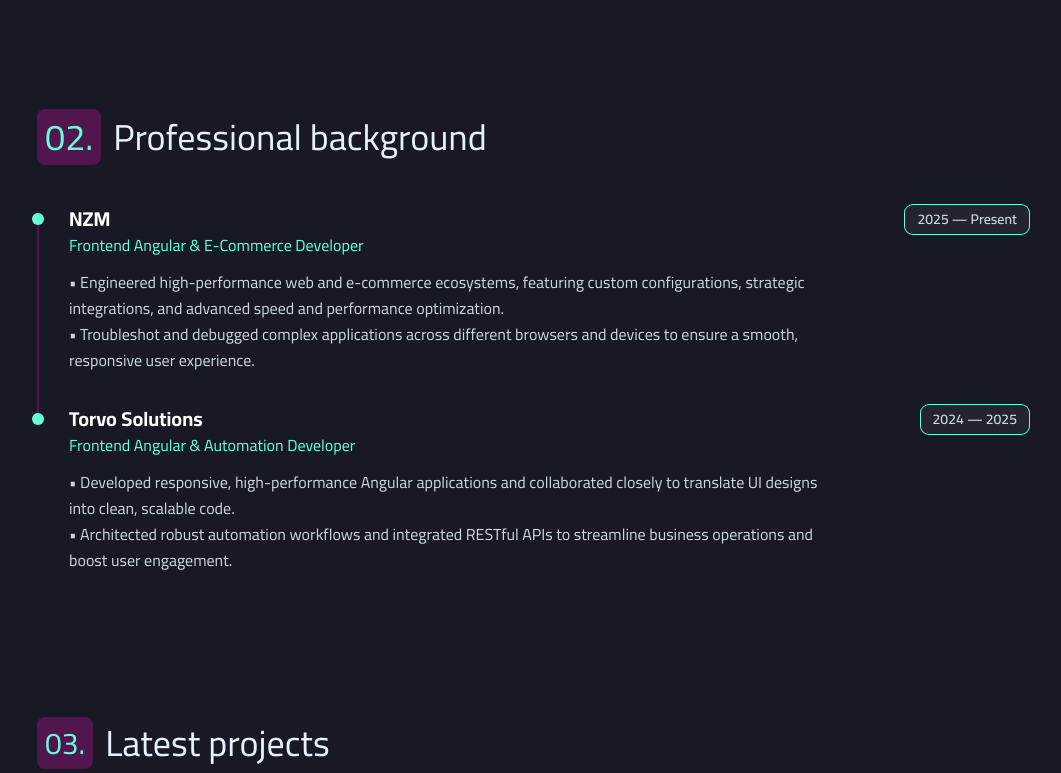
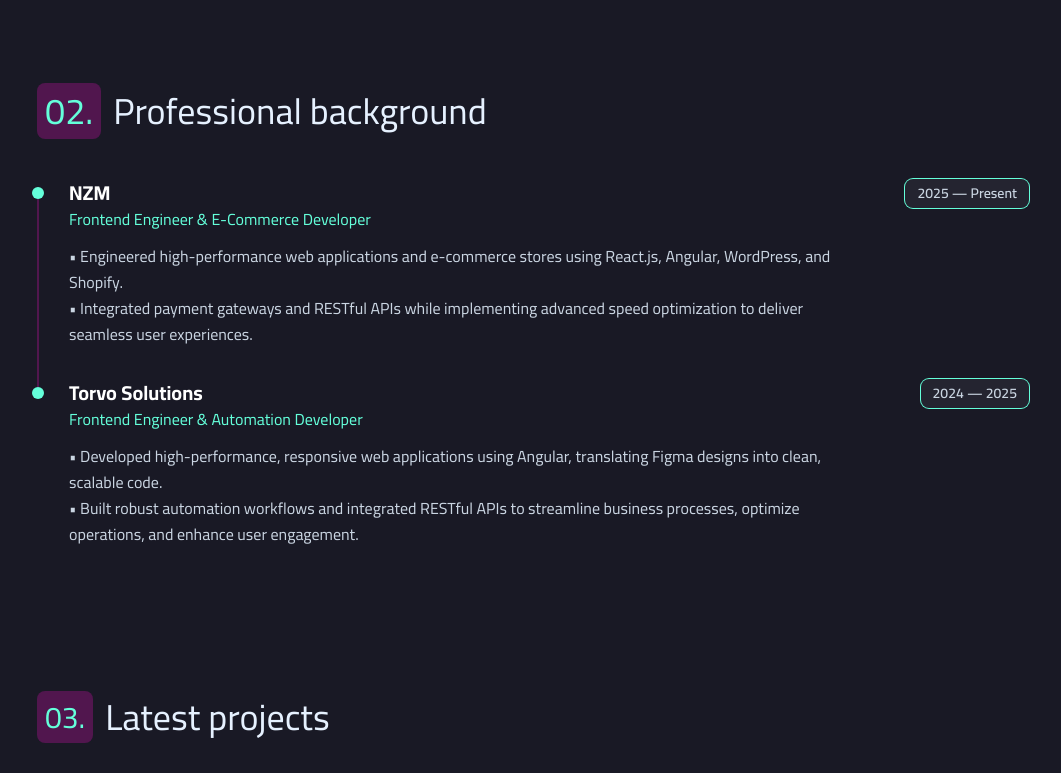
Before and after one commit to muhmed-abdelaziem/mohamed-abdelaziem, an Astro site: page /en in a window 1280 px wide. Shown: the part 1777-2550 px from the top of the page, without its empty margins (107-1168 px from the left). Built offline with nearby package versions, Linux system fonts and the light colour scheme; Astro itself is replaced by a stand-in of ours.

Commit message:
update some files

```diff
--- a/src/i18n/translations.ts
+++ b/src/i18n/translations.ts
@@ -18,7 +18,7 @@
       role: "Frontend Engineer & E-Commerce Developer",
       years: "+٢ سنوات",
       description:
-        " من الخبرة في بناء بنيات برمجية متقدمة وتطوير منصات الويب الرقمية.",
+        " من الخبرة في بناء بنيات برمجية متقدمة وتطوير منصات الويب الرقمية والتجارة الإلكترونية.",
       cta: "هل نبدأ العمل؟",
       ariaDown: "التمرير إلى القسم التالي",
     },
@@ -28,8 +28,8 @@
       badge: "٠١.",
       title: "عني",
       whoTitle: "من هو محمد عبد العظيم؟",
-      bio1: 'أنا <strong class="text-white">مطور واجهات أمامية ومطور شامل (Frontend Engineer & E-Commerce Developer)</strong> أركز على بناء تجارب رقمية عالية الأداء. متخصص في استخدام <span class="font-[500] text-[var(--color-primary)]">Angular, Tailwind CSS, PrimeNG و Node.js</span>، وأقوم بتصميم واجهات قابلة للتوسع وتحسين بيئات التجارة الإلكترونية مثل Shopify.',
-      bio2: "أقود فرقاً إبداعية وأنسق استراتيجيات رقمية متعددة المنصات، وأربط بين التطوير التقني المتقدم والرؤية التجارية القوية لتحقيق نتائج حقيقية.",
+      bio1: 'أنا <strong class="text-white">مهندس واجهات أمامية ومطور تجارة إلكترونية (Frontend Engineer & E-Commerce Developer)</strong> أركز على بناء تجارب رقمية عالية الأداء. متخصص في استخدام <span class="font-[500] text-[var(--color-primary)]">Angular, React.js, Tailwind CSS, PrimeNG و Node.js</span>، وأقوم بتصميم واجهات قابلة للتوسع وتطوير متاجر وتطبيقات التجارة الإلكترونية مثل Shopify و WordPress.',
+      bio2: "أربط بين التطوير التقني المتقدم والرؤية التجارية القوية لتحقيق نتائج حقيقية ورفع معدلات التحويل للمتاجر والتطبيقات.",
       workingAt: "أقود العمل في",
       studyingAt: "أبني في",
       certTitle: "الكورسات",
@@ -43,23 +43,23 @@
       items: [
         {
           company: "NZM",
-          role: "Frontend Angular & E-Commerce Developer",
+          role: "Frontend Engineer & E-Commerce Developer",
           duration: "2025 - الحاضر",
           isActive: true,
           description: `
-     هندسة وتطوير أنظمة Web و E-commerce ecosystems عالية الأداء، مع إعداد تكوينات مخصصة (Custom Configurations)، وتكاملات استراتيجية، وتحسينات متقدمة للسرعة والأداء (Speed and Performance Optimization).<br/>
-استكشاف أخطاء التطبيقات المعقدة وإصلاحها (Troubleshooting & Debugging) عبر مختلف المتصفحات والأجهزة لضمان تجربة مستخدم سلسة ومتجاوبة (Responsive User Experience).
+تطوير وهندسة تطبيقات ويب ومتاجر إلكترونية عالية الأداء باستخدام React.js و Angular و WordPress و Shopify.<br/>
+ربط بوابات الدفع الإلكتروني والـ RESTful APIs مع تطبيق تحسينات متقدمة للسرعة والأداء لتقديم تجربة مستخدم سلسة.
           `,
         },
 
         {
           company: "Torvo Solutions",
-          role: "Frontend Angular & Automation Developer",
+          role: "Frontend Engineer & Automation Developer",
           duration: "2024 - 2025",
           isActive: true,
           description: `
-تطوير تطبيقات Angular متجاوبة وعالية الأداء، والتعاون الوثيق لتحويل تصميمات الـ UI إلى كود نظيف وقابل للتوسع (Scalable).<br/>
-تصميم هندسة لـ Automation Workflows قوية وربط الـ RESTful APIs لتبسيط العمليات التجارية وتعزيز تفاعل المستخدمين (User Engagement).
+تطوير تطبيقات ويب متجاوبة وعالية الأداء باستخدام Angular مع تحويل تصميمات Figma إلى كود نظيف وقابل للتوسع.<br/>
+تصميم أنظمة أوتوميشن (Automation Workflows) قوية وربط الـ RESTful APIs لتبسيط العمليات التجارية وتعزيز تفاعل المستخدمين.
           `,
         },
       ],
@@ -288,11 +288,11 @@
     layout: {
       htmlLang: "ar",
       ogLocale: "ar_AR",
-      title: "محمد عبد العظيم - مطور واجهات أمامية وتطوير ويب",
+      title: "محمد عبد العظيم - مهندس واجهات أمامية ومطور تجارة إلكترونية",
       description:
-        "مطور واجهات أمامية متخصص في Angular و Tailwind و Shopify. بناء هندسة الويب والتجارب الرقمية المتقدمة.",
+        "مهندس واجهات أمامية متخصص في Angular و React و Tailwind و Shopify. بناء هندسة الويب وتطوير تجارب رقمية متقدمة.",
       keywords:
-        "محمد عبد العظيم, مطور واجهات, مطور أنجولر, تايلميند, شوبيفاي, تطوير ويب, بورتفوليو",
+        "محمد عبد العظيم, مطور واجهات, مهندس واجهات, رياكت, أنجولر, تايلميند, شوبيفاي, تطوير ويب, بورتفوليو",
     },
   },
 
@@ -311,7 +311,7 @@
       role: "Frontend Engineer & E-Commerce Developer",
       years: "+2 years",
       description:
-        " of experience building advanced web architectures and optimizing digital platforms.",
+        " of experience building advanced web architectures, e-commerce stores, and optimizing digital platforms.",
       cta: "Let's talk?",
       ariaDown: "Scroll to next section",
     },
@@ -320,8 +320,8 @@
       badge: "01.",
       title: "About me",
       whoTitle: "Who is Mohamed Abdelaziem?",
-      bio1: 'I am a <strong class="text-white">Frontend Engineer & E-Commerce Developer</strong> focused on building high-performance digital experiences. Specializing in <span class="font-[500] text-[var(--color-primary)]">Angular, Tailwind CSS, PrimeNG and Node.js</span>, I design scalable interfaces and optimize E-commerce environments like Shopify.',
-      bio2: "I lead creative teams and coordinate multi-platform digital strategies, bridging advanced technical development with solid business vision to deliver tangible results.",
+      bio1: 'I am a <strong class="text-white">Frontend Engineer & E-Commerce Developer</strong> focused on building high-performance digital experiences. Specializing in <span class="font-[500] text-[var(--color-primary)]">Angular, React.js, Tailwind CSS, PrimeNG and Node.js</span>, I design scalable interfaces and optimize E-commerce environments like Shopify and WordPress.',
+      bio2: "I bridge advanced technical development with solid business vision to deliver tangible results and drive high conversion rates.",
       workingAt: "Leading at",
       studyingAt: "Building at",
       certTitle: "Courses",
@@ -334,26 +334,22 @@
       items: [
         {
           company: "NZM",
-          role: "Frontend Angular & E-Commerce Developer",
+          role: "Frontend Engineer & E-Commerce Developer",
           duration: "2025 — Present",
           isActive: true,
           description: `
-• Engineered high-performance web and e-commerce ecosystems, featuring custom configurations, strategic
-integrations, and advanced speed and performance optimization.<br/>
-• Troubleshot and debugged complex applications across different browsers and devices to ensure a smooth,
-responsive user experience.
+• Engineered high-performance web applications and e-commerce stores using React.js, Angular, WordPress, and Shopify.<br/>
+• Integrated payment gateways and RESTful APIs while implementing advanced speed optimization to deliver seamless user experiences.
           `,
         },
         {
           company: "Torvo Solutions",
-          role: "Frontend Angular & Automation Developer",
+          role: "Frontend Engineer & Automation Developer",
           duration: "2024 — 2025",
           isActive: true,
           description: `
-• Developed responsive, high-performance Angular applications and collaborated closely to translate UI designs
-into clean, scalable code.<br/>
-• Architected robust automation workflows and integrated RESTful APIs to streamline business operations and boost
-user engagement.
+• Developed high-performance, responsive web applications using Angular, translating Figma designs into clean, scalable code.<br/>
+• Built robust automation workflows and integrated RESTful APIs to streamline business processes, optimize operations, and enhance user engagement.
 `,
         },
       ],
@@ -579,11 +575,11 @@
     layout: {
       htmlLang: "en",
       ogLocale: "en_US",
-      title: "Mohamed Abdelaziem - Frontend & Angular Developer",
+      title: "Mohamed Abdelaziem - Frontend Engineer & E-Commerce Developer",
       description:
-        "Frontend Developer specialized in Angular, Tailwind and Shopify. Building web architectures and advanced digital experiences.",
+        "Frontend Engineer specialized in Angular, React, Tailwind and Shopify. Building web architectures and advanced digital experiences.",
       keywords:
-        "Mohamed Abdelaziem, Frontend Developer, Angular Developer, TypeScript, Tailwind CSS, Shopify, Web Developer, Portfolio",
+        "Mohamed Abdelaziem, Frontend Engineer, React Developer, Angular Developer, TypeScript, Tailwind CSS, Shopify, Web Developer, Portfolio",
     },
   },
 } as const;
--- a/src/layouts/MainLayout.astro
+++ b/src/layouts/MainLayout.astro
@@ -90,7 +90,7 @@
 			"@context": "https://schema.org",
 			"@type": "Person",
 			"name": "Mohamed Abdelaziem",
-			"jobTitle": "Frontend & Full-Stack Developer",
+			"jobTitle": "Frontend Engineer & E-Commerce Developer",
 			"url": canonicalURL.toString(),
 			"image": socialImageURL.toString(),
 			"sameAs": [
@@ -99,7 +99,7 @@
 			],
 			"worksFor": {
 				"@type": "Organization",
-				"name": "nzm"
+				"name": "NZM"
 			},
 			"address": {
 				"@type": "PostalAddress",
@@ -108,16 +108,18 @@
 			},
 			"knowsAbout": [
 				"Angular",
+				"React.js",
 				"TypeScript",
 				"JavaScript",
 				"Tailwind CSS",
 				"Shopify",
+				"WordPress",
+				"WooCommerce",
 				"Node.js",
-				"Express",
-				"MongoDB",
 				"RxJS",
 				"RESTful API",
-				"Frontend Development"
+				"E-Commerce Development",
+				"Frontend Engineering"
 			],
 			"description": description
 		})} />
```
